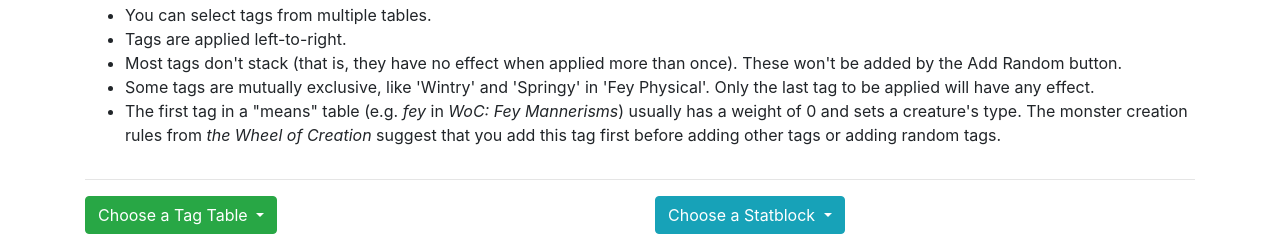
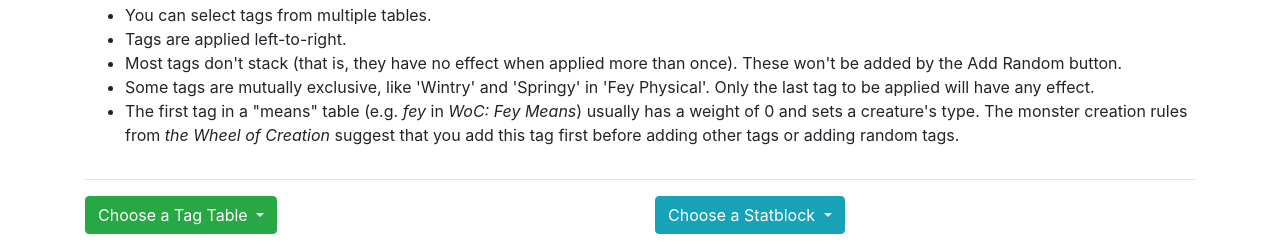
Before and after one commit to Adaminius/wheel_of_creation_tools, a Flask app: page / in a window 1280 px wide. Shown: the part 536-786 px from the top of the page. Run offline with Flask 2, Linux system fonts and the light colour scheme; parts of the project's set-up code (start-up, migrations or seed data) failed here and were passed over; some libraries are stand-ins or nearby versions.

Commit message:
Update index.html

```diff
--- a/templates/index.html
+++ b/templates/index.html
@@ -48,7 +48,7 @@
           <li>Tags are applied left-to-right.</li>
           <li>Most tags don't stack (that is, they have no effect when applied more than once). These won't be added by the Add Random button.</li>
           <li>Some tags are mutually exclusive, like 'Wintry' and 'Springy' in 'Fey Physical'. Only the last tag to be applied will have any effect.</li>
-          <li>The first tag in a "means" table (e.g. <em>fey</em> in <em>WoC: Fey Mannerisms</em>) usually has a weight
+          <li>The first tag in a "means" table (e.g. <em>fey</em> in <em>WoC: Fey Means</em>) usually has a weight
             of 0 and sets a creature's type. The monster creation rules from <em>the Wheel of Creation</em> suggest
             that you add this tag first before adding other tags or adding random tags.</li>
         </ul>
```
